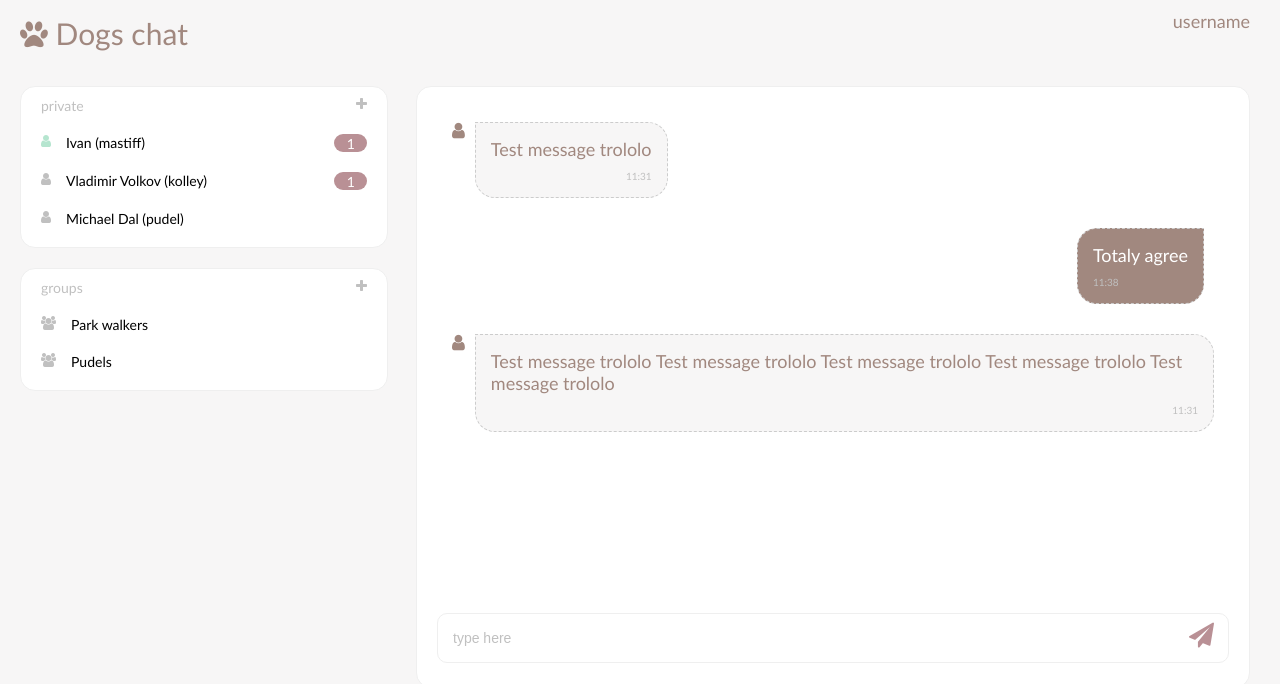
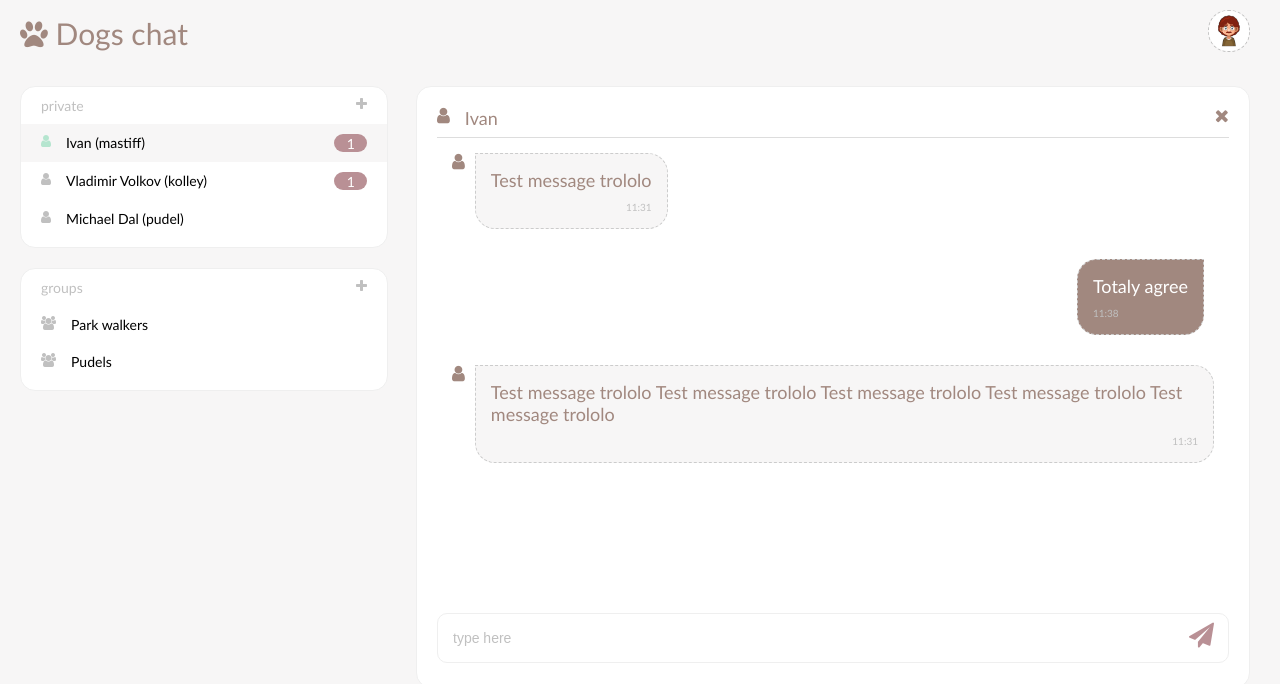
Before and after one commit to glukomania/DogChat, a website: page index.html in a window 1280 px wide. Drawn offline with nearby package versions, Linux system fonts and the light colour scheme; a script that the page names is missing.

Commit message:
htnl changes

```diff
--- a/index.html
+++ b/index.html
@@ -29,7 +29,11 @@
               </div>
 
               <div class="options-container">
-                <div style="font-size: 18; padding: 10px 30px">username</div>
+                <div style="font-size: 18; padding: 10px 30px">
+                  <a href="">
+                    <img class="userpic" src="static/userpic_example.png"/>
+                  </a>
+                </div>
               </div>
             </div>
 
@@ -46,7 +50,7 @@
                       </div>
                     </div>
 
-                    <div class="user-container">
+                    <div class="user-container active">
                       <div class="user-name-container">
                         <div class="user-avatar online">
                           <i class="fa fa-user"></i>
@@ -107,6 +111,13 @@
                 <div class="conversation-wrapper">
                   <div class="conversation-container">
                     <div class="conversation-part">
+                      <div class="user-bar">
+                        <i class="fa fa-user"></i>
+                        <div class="user-bar-username">Ivan</div>
+                        <div class="chat-delete">
+                          <i class="fa fa-times"></i>
+                        </div>
+                      </div>
                       <div class="scroll">
 
                         <div class="message-container-income">
--- a/styles.less
+++ b/styles.less
@@ -66,6 +66,13 @@ body {
 
 .header-active {
   color: @greyText;
+}
+
+.userpic {
+  border: 1px dashed @greyText;
+  border-radius: 20px;
+  width: 40px;
+  height: 40px;
 }
 
 .main {
@@ -154,13 +161,17 @@ body {
   display: flex;
   flex-direction: row;
   font-size: 14;
-  margin: 10px 20px;
+  padding: 10px 20px;
 }
 
 .user-name-container {
   display: flex;
   flex-direction: row;
   width: 90%;
+}
+
+.active {
+  background-color: @grey;
 }
 
 .user-avatar {
@@ -201,6 +212,25 @@ body {
   flex-direction: column;
   align-items: flex-end;
 }
+
+.user-bar {
+  height: 30px;
+  width: 100%;
+  border-bottom: 1px solid #ddd;
+  display: flex;
+  flex-direction: row;
+  font-size: 18;
+  color: @brownText;
+}
+
+.user-bar-username {
+  margin-left: 15px;
+}
+
+.chat-delete {
+  margin: 0 0 0 auto;
+}
+
 .scroll {
   overflow-x: hidden;
   overflow-y: auto;
```
Also changed, not shown: dist/index.html, dist/userpic_example.83cb7e51.png (added), static/userpic_example.png (added), 3 other files.
